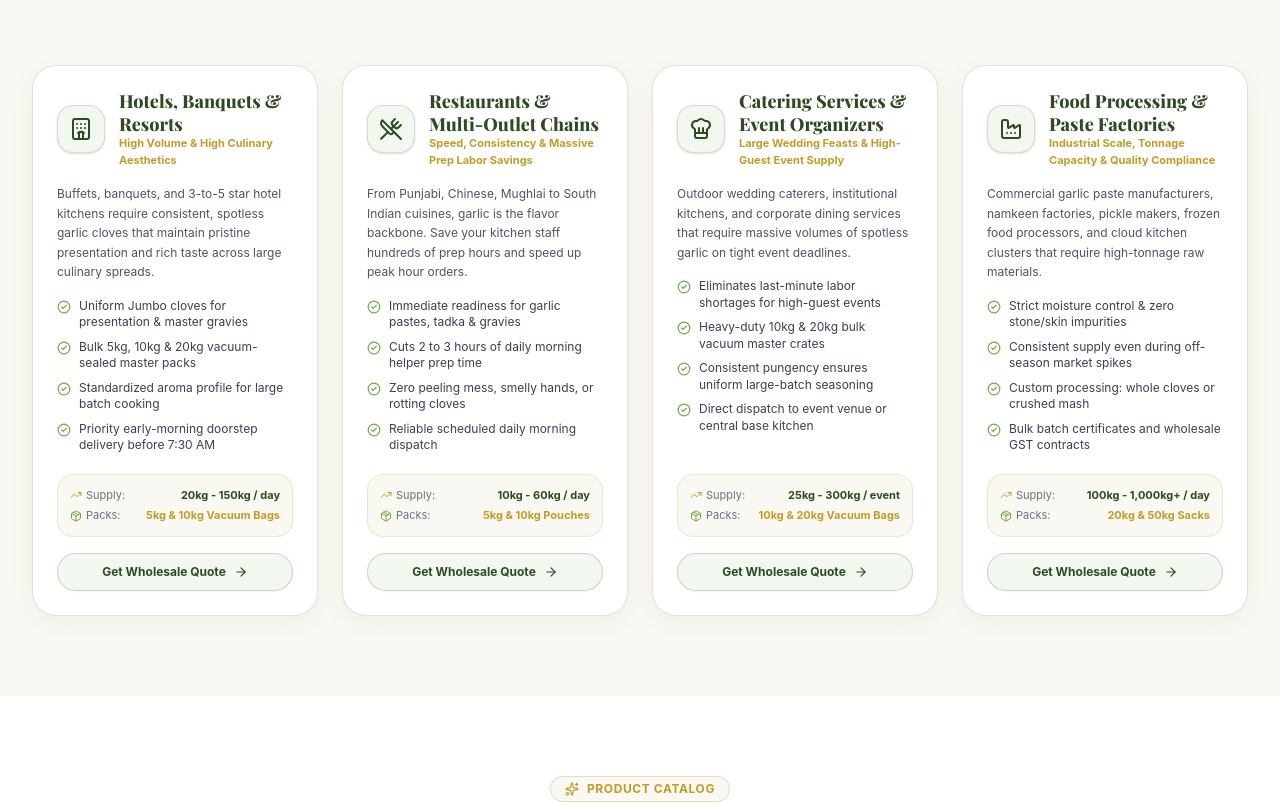
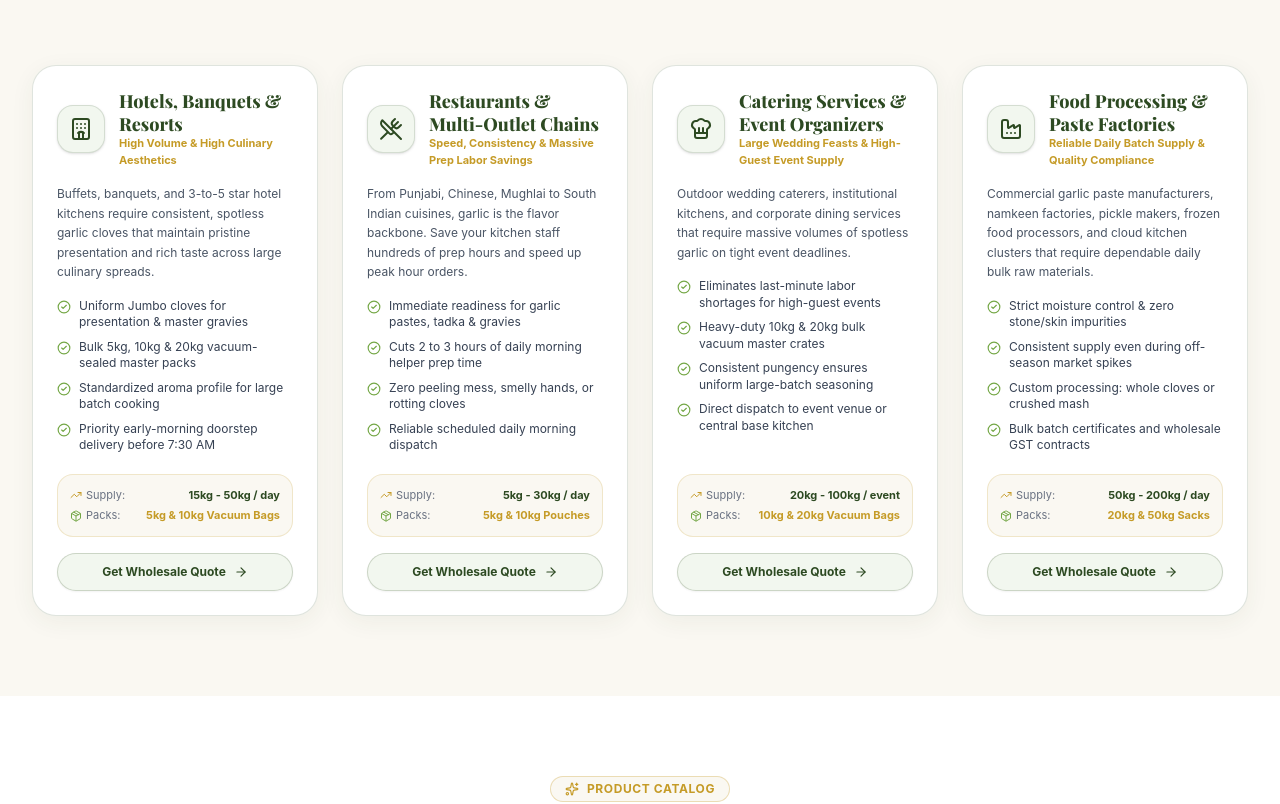
Before and after one commit to harshpatel1011/OM-Garlic, a React (Vite) app: page / in a window 1280 px wide. Shown: the part 2400-3204 px from the top of the page. Built offline with nearby package versions, Linux system fonts and the light colour scheme; a web font is replaced by a local one.

Commit message:
feat: Update OrderModal to include volume validation and improve user feedback; adjust volume metrics in SavingsCalculator and garlicData for accuracy

```diff
--- a/src/components/OrderModal.tsx
+++ b/src/components/OrderModal.tsx
@@ -37,11 +37,12 @@ export const OrderModal: React.FC<OrderModalProps> = ({
   defaultVolume,
   defaultSector,
 }) => {
-  const [volume, setVolume] = useState('1 Kg');
+  const [volume, setVolume] = useState('');
   const [customerType, setCustomerType] = useState('Hotel / Banquet');
   const [name, setName] = useState('');
   const [phone, setPhone] = useState('');
   const [area, setArea] = useState('');
+  const [volumeError, setVolumeError] = useState(false);
 
   useEffect(() => {
     if (defaultVolume) {
@@ -51,21 +52,27 @@ export const OrderModal: React.FC<OrderModalProps> = ({
       } else if (VALID_VOLUMES.includes(defaultVolume)) {
         setVolume(defaultVolume);
       } else {
-        setVolume('1 Kg');
+        setVolume('');
       }
     } else {
-      setVolume('1 Kg');
+      setVolume('');
     }
 
     if (defaultSector) {
       setCustomerType(mapSector(defaultSector));
     }
+    setVolumeError(false);
   }, [defaultVolume, defaultSector, isOpen]);
 
   if (!isOpen) return null;
 
   const handleWhatsAppSend = (e: React.FormEvent) => {
     e.preventDefault();
+
+    if (!volume) {
+      setVolumeError(true);
+      return;
+    }
 
     const msg = `*New Order Booking - OM Enterprise Peeled Garlic*
 Quantity: ${volume}
@@ -116,18 +123,34 @@ Delivery Area: ${area || 'Ahmedabad'}`;
           {/* Quantity & Business Sector */}
           <div className="grid grid-cols-2 gap-3">
             <div>
-              <label className="font-bold text-gray-700 block mb-1">Quantity</label>
+              <label className="font-bold text-gray-700 block mb-1">Quantity *</label>
               <select
+                required
                 value={volume}
-                onChange={(e) => setVolume(e.target.value)}
-                className="w-full px-3.5 py-2.5 rounded-xl border border-gray-200 focus:outline-none focus:border-[#2D4A22] bg-[#FAF8F2] cursor-pointer"
+                onChange={(e) => {
+                  setVolume(e.target.value);
+                  if (e.target.value) setVolumeError(false);
+                }}
+                className={`w-full px-3.5 py-2.5 rounded-xl border focus:outline-none bg-[#FAF8F2] cursor-pointer transition-colors ${
+                  volumeError
+                    ? 'border-gray-900 ring-1 ring-gray-900'
+                    : 'border-gray-200 focus:border-[#2D4A22]'
+                }`}
               >
+                <option value="" disabled>
+                  Select Quantity
+                </option>
                 {VALID_VOLUMES.map((vol) => (
                   <option key={vol} value={vol}>
                     {vol}
                   </option>
                 ))}
               </select>
+              {volumeError && (
+                <span className="text-[10.5px] text-gray-800 font-semibold block mt-1">
+                  Please select a quantity to place order.
+                </span>
+              )}
             </div>
 
             <div>
--- a/src/components/QuickStats.tsx
+++ b/src/components/QuickStats.tsx
@@ -5,7 +5,7 @@ export const QuickStats: React.FC = () => {
   const stats = [
     {
       icon: Scale,
-      value: '500+ Kg',
+      value: '200+ Kg',
       label: 'Daily Processing',
       desc: 'Consistent daily supply from our Kathwada facility',
       color: '#C59B27',
--- a/src/components/SavingsCalculator.tsx
+++ b/src/components/SavingsCalculator.tsx
@@ -105,7 +105,7 @@ export const SavingsCalculator: React.FC<SavingsCalculatorProps> = ({ onOpenOrde
                   <span>5 Kg (Cafe / Dhaba)</span>
                   <span>25 Kg (Restaurant)</span>
                   <span>50 Kg (Hotel / Banquet)</span>
-                  <span>100+ Kg (Catering / Factory)</span>
+                  <span>100 Kg (Catering / Factory)</span>
                 </div>
 
                 {/* Mobile Slider Milestones: Clean & Compact */}
@@ -113,7 +113,7 @@ export const SavingsCalculator: React.FC<SavingsCalculatorProps> = ({ onOpenOrde
                   <span>5 Kg</span>
                   <span>25 Kg</span>
                   <span>50 Kg</span>
-                  <span>100+ Kg</span>
+                  <span>100 Kg</span>
                 </div>
               </div>
 
--- a/src/data/garlicData.ts
+++ b/src/data/garlicData.ts
@@ -132,7 +132,7 @@ export const WHY_CHOOSE_ITEMS: FeatureItem[] = [
     color: '#2D4A22',
     highlights: [
       'Direct processor wholesale price advantage',
-      'Tiered bulk discounts for high-tonnage monthly consumers',
+      'Tiered bulk discounts for regular commercial consumers',
       'GST tax invoices with full commercial compliance',
       'Zero hidden freight charges within standard routes',
       'Price stability contracts for institutional buyers',
@@ -158,7 +158,7 @@ export const INDUSTRIES_ITEMS: IndustryItem[] = [
       'Standardized aroma profile for large batch cooking',
       'Priority early-morning doorstep delivery before 7:30 AM',
     ],
-    typicalVolume: '20kg - 150kg / day',
+    typicalVolume: '15kg - 50kg / day',
     packagingRecommendation: '5kg & 10kg Vacuum Bags',
   },
   {
@@ -173,7 +173,7 @@ export const INDUSTRIES_ITEMS: IndustryItem[] = [
       'Zero peeling mess, smelly hands, or rotting cloves',
       'Reliable scheduled daily morning dispatch',
     ],
-    typicalVolume: '10kg - 60kg / day',
+    typicalVolume: '5kg - 30kg / day',
     packagingRecommendation: '5kg & 10kg Pouches',
   },
   {
@@ -188,22 +188,22 @@ export const INDUSTRIES_ITEMS: IndustryItem[] = [
       'Consistent pungency ensures uniform large-batch seasoning',
       'Direct dispatch to event venue or central base kitchen',
     ],
-    typicalVolume: '25kg - 300kg / event',
+    typicalVolume: '20kg - 100kg / event',
     packagingRecommendation: '10kg & 20kg Vacuum Bags',
   },
   {
     id: 'food-industries',
     title: 'Food Processing & Paste Factories',
-    subtitle: 'Industrial Scale, Tonnage Capacity & Quality Compliance',
+    subtitle: 'Reliable Daily Batch Supply & Quality Compliance',
     icon: 'Factory',
-    desc: 'Commercial garlic paste manufacturers, namkeen factories, pickle makers, frozen food processors, and cloud kitchen clusters that require high-tonnage raw materials.',
+    desc: 'Commercial garlic paste manufacturers, namkeen factories, pickle makers, frozen food processors, and cloud kitchen clusters that require dependable daily bulk raw materials.',
     benefits: [
       'Strict moisture control & zero stone/skin impurities',
       'Consistent supply even during off-season market spikes',
       'Custom processing: whole cloves or crushed mash',
       'Bulk batch certificates and wholesale GST contracts',
     ],
-    typicalVolume: '100kg - 1,000kg+ / day',
+    typicalVolume: '50kg - 200kg / day',
     packagingRecommendation: '20kg & 50kg Sacks',
   },
 ];
@@ -263,7 +263,7 @@ export const PRODUCTS_ITEMS: ProductItem[] = [
   {
     id: 'bulk-industrial',
     title: 'Bulk Industrial Master Sacks',
-    subtitle: 'High Tonnage Food Processing Grade',
+    subtitle: 'Bulk Commercial Food Processing Grade',
     desc: 'Heavy-duty 20kg and 50kg master sacks tailored for namkeen makers, garlic paste factories, pickle manufacturers, and wholesale distributors.',
     tag: 'Wholesale Master Sacks',
     minOrder: '50 Kg',
```
